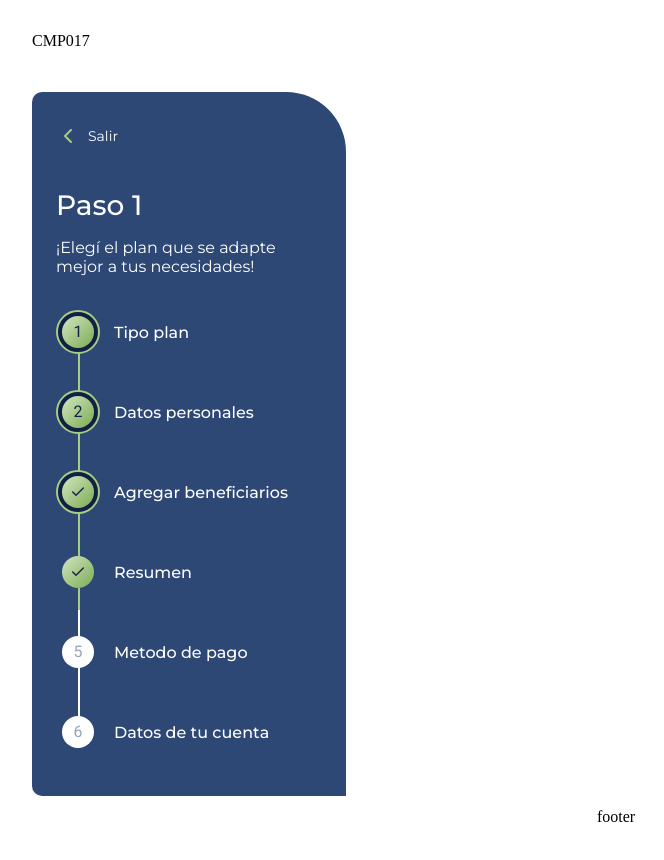
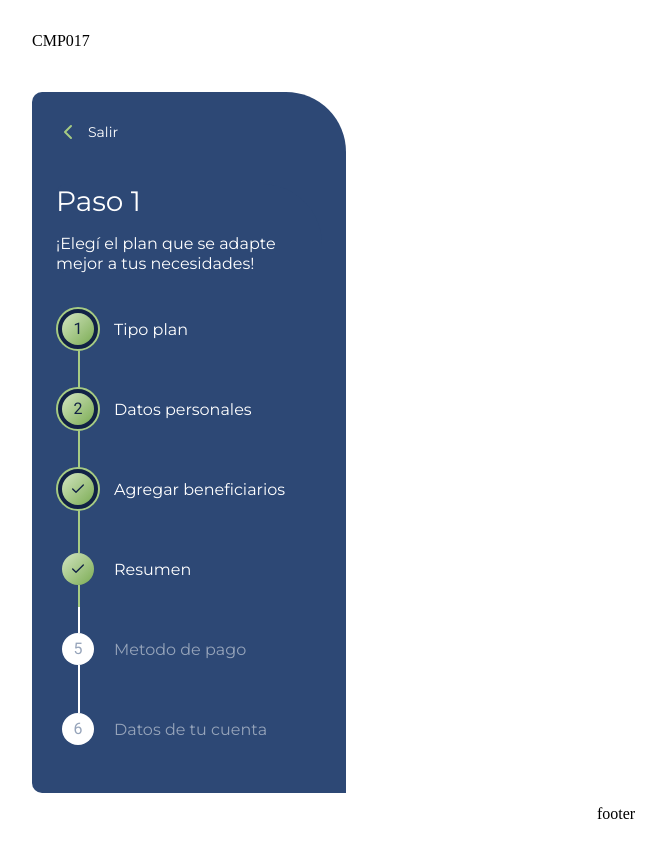
Before and after one commit to jjgarcia133z/autoafiliacion, a Next.js app: page / in a window 1280 px wide. Shown: the top 860 px of the page, without its empty margins (24-688 px from the left). Built offline with nearby package versions, Linux system fonts and the light colour scheme.

Commit message:
Ajuste a componente CM01 y dependencias

```diff
--- a/components/sideMenu/CMP02.jsx
+++ b/components/sideMenu/CMP02.jsx
@@ -50,6 +50,7 @@ const StepperBar = styled.div`
   gap: 14px;
   position: relative;
   margin: 18px 0;
+  cursor: pointer;
   &::after {
     content: "";
     position: absolute;
@@ -118,11 +119,12 @@ const StepperBar = styled.div`
     align-items: center;
     color: var(--neutral-gray-colors-neutral-white);
     //styleName: Body/Body Medium  - Montserrat Medium;
-    font-family: Montserrat;
+    font-family: Montserrat_regular;
     font-size: 16px;
     font-weight: 500;
     line-height: 19px;
     letter-spacing: 0px;
-    text-align: center;
+    color: ${(props) => (props.step === 'disable' ? 'var(--primary-blue-primary-blue-200)' : 'var(--neutral-gray-colors-neutral-white)')};
+    text-align: left;
   }
 `
--- a/components/sideMenu/CMP05.jsx
+++ b/components/sideMenu/CMP05.jsx
@@ -1,17 +1,17 @@
-import React from "react";
-import styled from "styled-components";
-import { FiChevronLeft as IconLeft } from "react-icons/fi";
+import React from 'react'
+import styled from 'styled-components'
+import { FiChevronLeft as IconLeft } from 'react-icons/fi'
 // import IconLefCaret from '../../assets/img/icons/icon-outlines-28@2x.png'
 const CMP05 = () => {
-  return (
-    <ContainerBtnExit>
-      <IconLeft />
-      <span>Salir</span>
-    </ContainerBtnExit>
-  );
-};
+	return (
+		<ContainerBtnExit>
+			<IconLeft />
+			<span>Salir</span>
+		</ContainerBtnExit>
+	)
+}
 
-export default CMP05;
+export default CMP05
 
 const ContainerBtnExit = styled.div`
   display: flex;
@@ -19,7 +19,7 @@ const ContainerBtnExit = styled.div`
   justify-content: flex-start;
   gap: 8px;
   align-items: center;
-  padding: 8px 8px 8px 0px;
+  padding: 4px 0px 8px 0px;
   margin-bottom: 32px;
   &:hover {
     cursor: pointer;
@@ -28,8 +28,8 @@ const ContainerBtnExit = styled.div`
   & > span {
     //styleName: Body/Body Small - Montserrat Regular;
     font-family: Montserrat;
+    font-weight: 400;
     font-size: 14px;
-    font-weight: 400;
     line-height: 17px;
     letter-spacing: 0px;
     text-align: left;
@@ -46,4 +46,4 @@ const ContainerBtnExit = styled.div`
     height: 24px;
     color: var(--secundary-accent-secundary-accent-main-500);
   }
-`;
+`
--- a/components/sideMenu/TopMenu.jsx
+++ b/components/sideMenu/TopMenu.jsx
@@ -30,19 +30,19 @@ background: #2d4875;
 border-radius: 10px 60px 0px 10px;
 color: #ffffff;
 & > h1 {
-  font-family: "Montserrat";
+  font-family: Montserrat;
+  font-weight: 400;
   font-style: normal;
-  font-weight: 500;
   font-size: 28px;
   line-height: 34px;
   margin-bottom: 16px;
 }
 & > p {
   /* Body/Body Medium - Montserrat Regular */
-  font-family: "Montserrat";
-  font-style: normal;
+  font-family: Montserrat;
+  font-style:normal;
   font-weight: 400;
   font-size: 16px;
-  line-height: 19px;
+  /* se quita line-height: 19p.2x; */
 }
 `
--- a/styles/globals.css
+++ b/styles/globals.css
@@ -53,114 +53,95 @@
 
   box-sizing: border-box;
 }
-@font-face {
-  font-family: 'Montserrat';
-  src: url('../assets/fonts/Montserrat/Montserrat-Italic-VariableFont_wght.ttf') format('truetype');
-  font-style: italic;
+p{
+  line-height: 19.6px;
 }
 @font-face {
-  font-family: 'Montserrat';
-  src: url('../assets/fonts/Montserrat/Montserrat-VariableFont_wght.ttf') format('truetype');
+  font-family: "Montserrat";
+  src: url("../assets/fonts/Montserrat/Montserrat-VariableFont_wght.ttf")
+    format("truetype");
 }
 @font-face {
-  font-family: 'Montserrat';
-  src: url('../assets/fonts/Montserrat/static/Montserrat-Black.ttf') format('truetype');
-  font-weight: 500;
+  font-family: "Montserrat";
+  src: url("../assets/fonts/Montserrat/static/Montserrat-Black.ttf")
+    format("truetype");
 }
 @font-face {
-  font-family: 'Montserrat';
-  src: url('../assets/fonts/Montserrat/static/Montserrat-BlackItalic.ttf') format('truetype');
-  font-weight: 500;
-  font-style: italic;
+  font-family: "Montserrat_bold";
+  src: url("../assets/fonts/Montserrat/static/Montserrat-Bold.ttf")
+    format("truetype");
+}
+
+@font-face {
+  font-family: "Montserrat";
+  src: url("../assets/fonts/Montserrat/static/Montserrat-ExtraLight.ttf")
+    format("truetype");
 }
 @font-face {
-  font-family: 'Montserrat';
-  src: url('../assets/fonts/Montserrat/static/Montserrat-Bold.ttf') format('truetype');
-  font-weight: 700;
+  font-family: "Montserrat";
+  src: url("../assets/fonts/Montserrat/static/Montserrat-Light.ttf")
+    format("truetype");
 }
 @font-face {
-  font-family: 'Montserrat';
-  src: url('../assets/fonts/Montserrat/static/Montserrat-BoldItalic.ttf') format('truetype');
-  font-weight: 700;
-  font-style: italic;
+  font-family: "Montserrat_medium";
+  src: url("../assets/fonts/Montserrat/static/Montserrat-Medium.ttf")
+    format("truetype");
 }
 @font-face {
-  font-family: 'Montserrat';
-  src: url('../assets/fonts/Montserrat/static/Montserrat-ExtraBold.ttf') format('truetype');
-  font-weight: 800;
+  font-family: "Montserrat_regular";
+  src: url("../assets/fonts/Montserrat/static/Montserrat-Regular.ttf")
+    format("truetype");
 }
 @font-face {
-  font-family: 'Montserrat';
-  src: url('../assets/fonts/Montserrat/static/Montserrat-ExtraBoldItalic.ttf') format('truetype');
-  font-weight: 800;
-  font-style: italic;
+  font-family: "Montserrat";
+  src: url("../assets/fonts/Montserrat/static/Montserrat-SemiBold.ttf")
+    format("truetype");
 }
 @font-face {
-  font-family: 'Montserrat';
-  src: url('../assets/fonts/Montserrat/static/Montserrat-ExtraLight.ttf') format('truetype');
-  font-weight: 200;
+  font-family: "Montserrat";
+  src: url("../assets/fonts/Montserrat/static/Montserrat-Thin.ttf")
+    format("truetype");
 }
 @font-face {
-  font-family: 'Montserrat';
-  src: url('../assets/fonts/Montserrat/static/Montserrat-ExtraLightItalic.ttf') format('truetype');
-  font-weight: 200;
-  font-style: italic;
+  font-family: "Roboto";
+  src: url("../assets/fonts/Roboto/Roboto-Regular.ttf") format("truetype");
 }
+
 @font-face {
-  font-family: 'Montserrat';
-  src: url('../assets/fonts/Montserrat/static/Montserrat-Italic.ttf') format('truetype');
-  font-style: italic;
+  font-family: "Montserrat";
+  src: url("../assets/fonts/Montserrat/Montserrat-VariableFont_wght.ttf") format("truetype"),
+       url("../assets/fonts/Montserrat/static/Montserrat-Black.ttf")
+      format("truetype"),
+    url("../assets/fonts/Montserrat/static/Montserrat-ExtraLight.ttf") format("truetype"),
+       url("../assets/fonts/Montserrat/static/Montserrat-Light.ttf")
+      format("truetype"),
+    url("../assets/fonts/Montserrat/static/Montserrat-Medium.ttf") format("truetype"),
+       url("../assets/fonts/Montserrat/static/Montserrat-Regular.ttf")
+      format("truetype"),
+    url("../assets/fonts/Montserrat/static/Montserrat-SemiBold.ttf") format("truetype"),
+       url("../assets/fonts/Montserrat/static/Montserrat-Thin.ttf")
+      format("truetype");
 }
+
 @font-face {
-  font-family: 'Montserrat';
-  src: url('../assets/fonts/Montserrat/static/Montserrat-Light.ttf') format('truetype');
-  font-weight: 300;
+  font-family: "Roboto";
+  src: url("../assets/fonts/Roboto/Roboto-Regular.ttf") format("truetype");
 }
-@font-face {
-  font-family: 'Montserrat';
-  src: url('../assets/fonts/Montserrat/static/Montserrat-LightItalic.ttf') format('truetype');
-  font-weight: 300;
-  font-style: italic;
+
+
+*::-webkit-scrollbar {
+  width: 0.5rem;
 }
-@font-face {
-  font-family: 'Montserrat';
-  src: url('../assets/fonts/Montserrat/static/Montserrat-Medium.ttf') format('truetype');
-  font-weight: 500;
+
+*::-webkit-scrollbar-track {
+  background: var(--neutral-background-neutral-sand-200);
 }
-@font-face {
-  font-family: 'Montserrat';
-  src: url('../assets/fonts/Montserrat/static/Montserrat-MediumItalic.ttf') format('truetype');
-  font-weight: 500;
-  font-style: italic;
+
+*::-webkit-scrollbar-thumb {
+  background: var(--neutral-gray-colors-neutral-medium-light-grey);
+  border-radius: 0.5rem;
 }
-@font-face {
-  font-family: 'Montserrat';
-  src: url('../assets/fonts/Montserrat/static/Montserrat-Regular.ttf') format('truetype');
+
+*::-webkit-scrollbar-thumb:hover {
+  background: var(--primary-blue-primary-blue-100);
 }
-@font-face {
-  font-family: 'Montserrat';
-  src: url('../assets/fonts/Montserrat/static/Montserrat-SemiBold.ttf') format('truetype');
-  font-weight: 600;
-}
-@font-face {
-  font-family: 'Montserrat';
-  src: url('../assets/fonts/Montserrat/static/Montserrat-SemiBoldItalic.ttf') format('truetype');
-  font-weight: 600;
-  font-style: italic;
-}
-@font-face {
-  font-family: 'Montserrat';
-  src: url('../assets/fonts/Montserrat/static/Montserrat-Thin.ttf') format('truetype');
-  font-weight: 100;
-}
-@font-face {
-  font-family: 'Montserrat';
-  src: url('../assets/fonts/Montserrat/static/Montserrat-ThinItalic.ttf') format('truetype');
-  font-weight: 100;
-  font-style: italic;
-}
-@font-face {
-  font-family: 'Roboto';
-  src: url('../assets/fonts/Roboto/Roboto-Regular.ttf') format('truetype');
-  font-weight: 400;
-}
```
